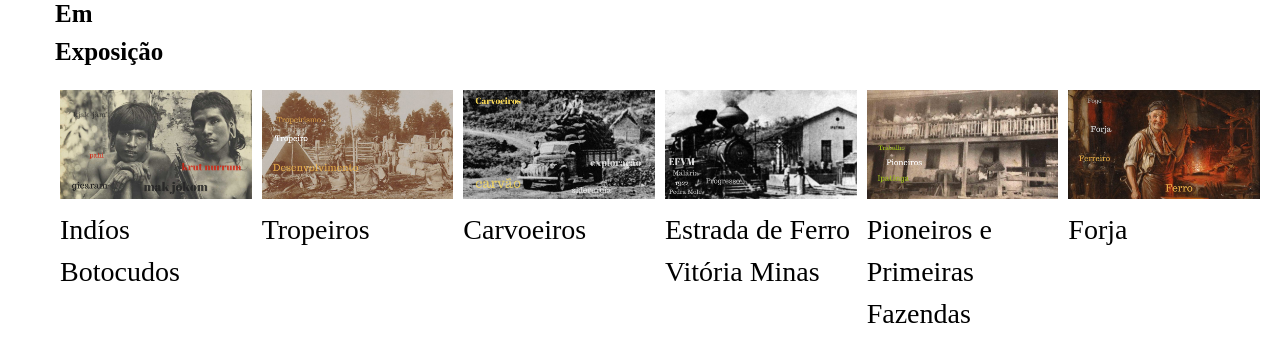
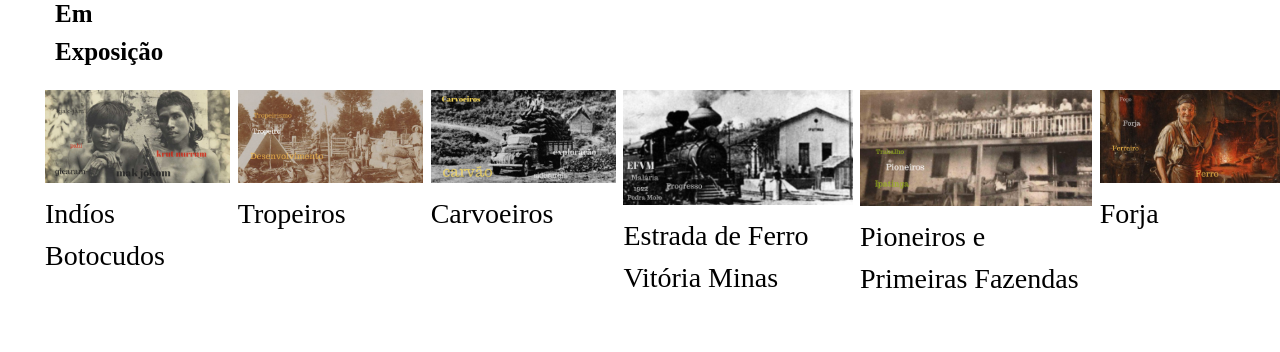
Before and after one commit to thalesaguiar/museuvivo-website, a Next.js app: page / in a window 1280 px wide. Shown: the part 1568-1920 px from the top of the page. After the commit the page ends 1888 px from the top, so only its background shows below. Built offline with nearby package versions, Linux system fonts and the light colour scheme; a web font is replaced by a local one.

Commit message:
style: add new style and new asset

```diff
--- a/src/components/ImageCard/ImageCard.tsx
+++ b/src/components/ImageCard/ImageCard.tsx
@@ -18,7 +18,11 @@ import { faArrowRight } from "@fortawesome/free-solid-svg-icons";
 export default function ImageCard() {
   return (
     <>
-      <div className={style.sliderMobile}>
+      <div
+        className={
+          "w-full relative flex overflow-hidden flex-nowrap gap-3 p-8 ml-10"
+        }
+      >
         <div>
           <Image
             alt="CardImage"
@@ -86,7 +90,7 @@ export default function ImageCard() {
       </div>
       {/* Desktop */}
 
-      <div className={style.sliderTablet}>
+      {/* <div className={style.sliderTablet}>
         <div>
           <div className={style.Button}>
             <FontAwesomeIcon
@@ -164,7 +168,7 @@ export default function ImageCard() {
           />
           <h3 className={style.expositionName}>Forja</h3>
         </div>
-      </div>
+      </div> */}
     </>
   );
 }
```
Also changed, not shown: public/IMG_20191116_155513-1024x592.jpg (added).
